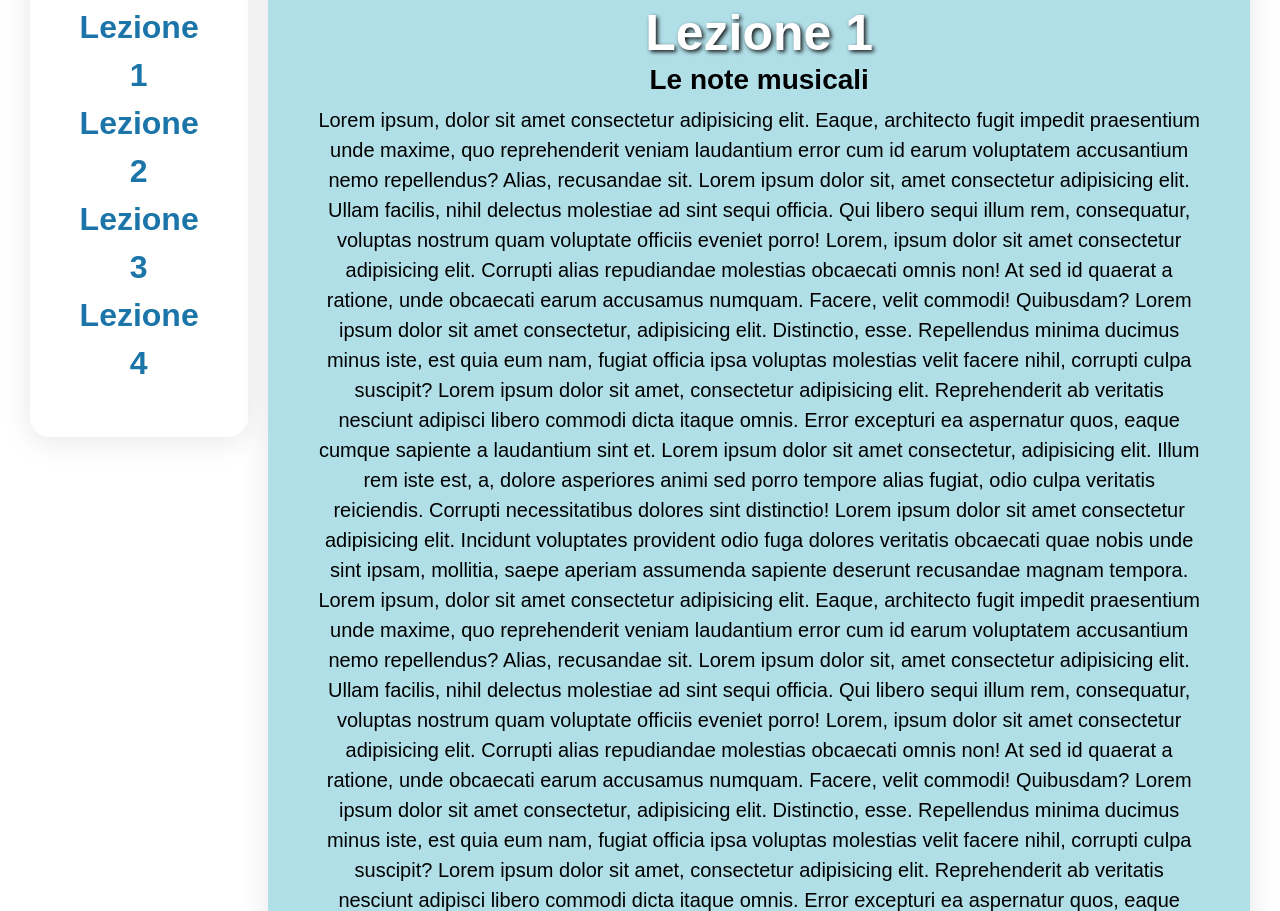
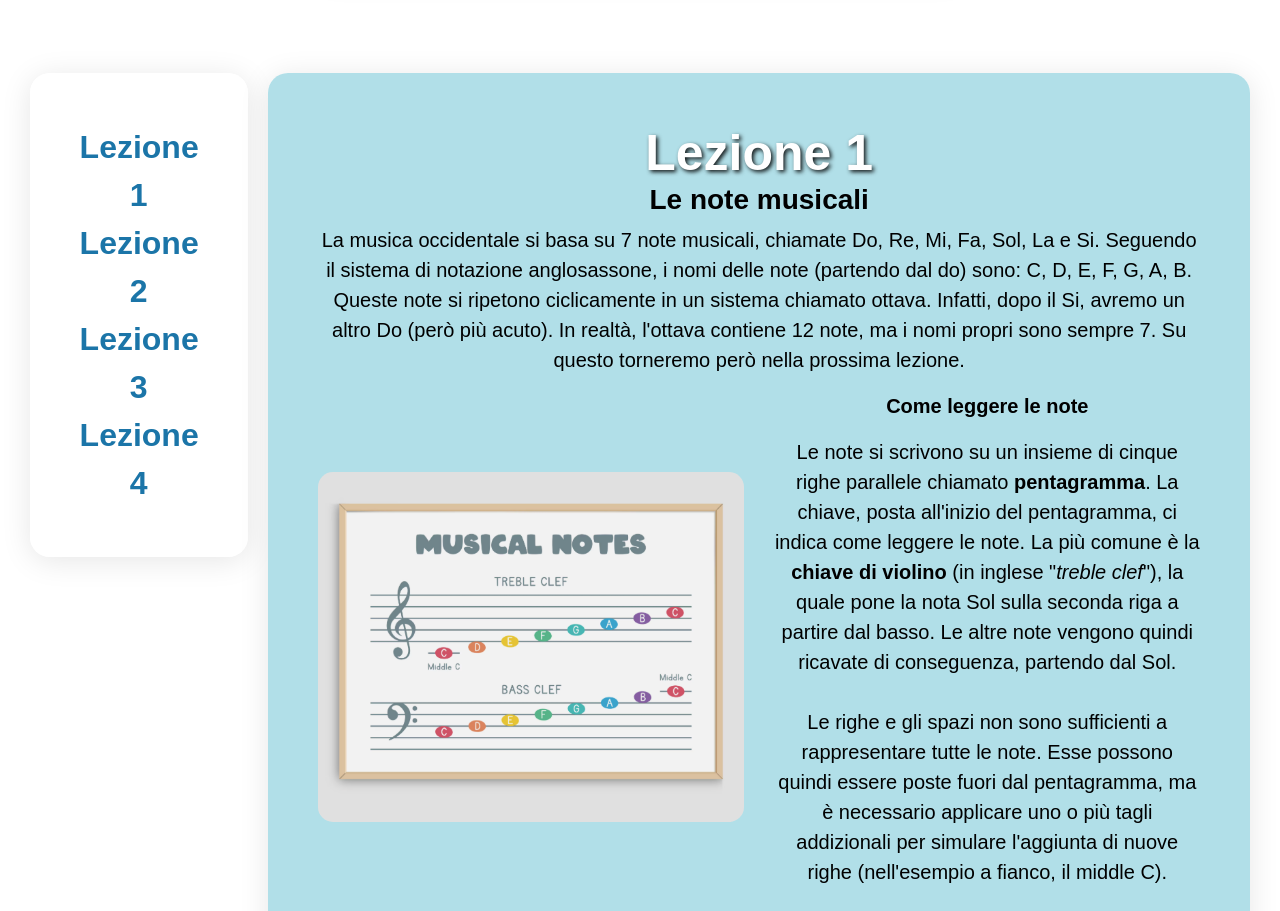
Before and after one commit to DaniloArrigoni/personal, a plain HTML site: page html/teoria/teoria.html in a window 1280 px wide. Shown: the part 962-1873 px from the top of the page. Drawn offline with Linux system fonts and the light colour scheme; files whose address does not match are found by name; a web font is replaced by a local one.

Commit message:
ver 0.9.4

```diff
--- a/css/style.css
+++ b/css/style.css
@@ -3,6 +3,7 @@
     font-family: 'Tuffy', sans-serif;
     box-sizing: border-box;
     scroll-behavior: smooth;
+    text-align: center;
 }
 
 .divisore{
@@ -36,6 +37,7 @@ img{
     box-shadow: 0 4px 30px rgba(0, 0, 0, 0.1);
     padding: 50px;
     color: rgb(0, 0, 0);
+    text-align: center;
 }
 .satin-white{
     background: rgba(255, 255, 255, 0.658); /* trasparenza */
@@ -45,6 +47,7 @@ img{
     box-shadow: 0 4px 30px rgba(0, 0, 0, 0.1);
     padding: 50px;
     color: rgb(0, 0, 0);
+    text-align: center;
 }
 
 .row {
@@ -52,6 +55,7 @@ img{
     flex-wrap: wrap;
     align-items: center;       /* Centra il testo verticalmente */
     justify-content: center;
+    text-align: center;
 }
 
 h1{
@@ -78,6 +82,7 @@ h3{
 }
 p{
     font-size: 20px;
+    text-align: center;
 }
 
 
@@ -97,7 +102,6 @@ main{
 
 .home-buttons{
     justify-content: center;
-    gap: 20px;
 }
 
 .home-buttons a{
@@ -120,7 +124,7 @@ main{
 
 .home-buttons a:hover {
     color: rgb(27, 117, 168);
-    font-size: 3em;
+    font-size: 2.8em;
     transition: 0.5s;
 }
 
@@ -250,10 +254,9 @@ footer {
 
 @media (min-width: 576px) {
 
-    *{
-        text-align: center;
-        justify-content: center;
-    }
+
+
+
 
     aside{
         margin-bottom: 20px;
--- a/html/teoria/teoria.html
+++ b/html/teoria/teoria.html
@@ -17,19 +17,19 @@
     <div class="container-fluid">
         <div class="background"></div>
         <header class="row">
-            <div class="col-lg-4 col-md-4 col-sm-12">
+            <div class="col-lg-4 col-md-12 col-sm-12">
                 <img src="..\..\img\logo.webp" alt="" id="logo-image">
             </div>
-            <div class="col-lg-2 col-md-2 col-sm-6">
+            <div class="col-lg-2 col-md-6 col-sm-6">
                 <a href="..\..\index.html"><b>Home</b></a>
             </div>
-            <div class="col-lg-2 col-md-2 col-sm-6">
+            <div class="col-lg-2 col-md-6 col-sm-6">
                 <a href=""><b>Teoria</b></a>
             </div>
-            <div class="col-lg-2 col-md-2 col-sm-6">
+            <div class="col-lg-2 col-md-6 col-sm-6">
                 <a href="..\quiz\quiz.html"><b>Quiz</b></a>
             </div>
-            <div class="col-lg-2 col-md-2 col-sm-6">
+            <div class="col-lg-2 col-md-6 col-sm-6">
                 <a href="..\contatti.html"><b>Contatti</b></a>
             </div>
         </header>
@@ -38,9 +38,13 @@
             <div class="divisore"></div>
             <div class="row">
                 <div class="col-lg-6 col-md-6 col-sm-12 satin">
-                    <p>Lorem ipsum, dolor sit amet consectetur adipisicing elit. Dolore quasi quia earum tempora enim
-                        eaque aliquid corporis modi, voluptas suscipit voluptate nam obcaecati veritatis quisquam
-                        architecto dignissimos voluptates minus optio.</p>
+                    <p>Di seguito troverai 4 brevi lezioni gratuite pensate per offrirti una base chiara e semplice di
+                        teoria musicale.
+                        Al termine delle lezioni, potrai mettere alla prova le tue conoscenze con un quiz
+                        interattivo.<br><br>
+
+                        Se hai dubbi, desideri ricevere approfondimenti personalizzati, oppure vuoi iscriverti ai nostri
+                        corsi, puoi compilare il form nella sezione <b>Contatti</b>: ti risponderemo il prima possibile!</p>
                 </div>
             </div>
             <div class="divisore"></div>
@@ -54,58 +58,35 @@
                 <div class="lezione col-lg-9 col-md-9 col-sm-12 satin" id="lezione-1">
                     <h2>Lezione 1</h2>
                     <h3>Le note musicali</h3>
-                    <p>Lorem ipsum, dolor sit amet consectetur adipisicing elit. Eaque, architecto fugit impedit
-                        praesentium unde maxime, quo reprehenderit veniam laudantium error cum id earum voluptatem
-                        accusantium nemo repellendus? Alias, recusandae sit. Lorem ipsum dolor sit, amet consectetur
-                        adipisicing elit. Ullam facilis, nihil delectus molestiae ad sint sequi officia. Qui libero
-                        sequi illum rem, consequatur, voluptas nostrum quam voluptate officiis eveniet porro! Lorem,
-                        ipsum dolor sit amet consectetur adipisicing elit. Corrupti alias repudiandae molestias
-                        obcaecati omnis non! At sed id quaerat a ratione, unde obcaecati earum accusamus numquam.
-                        Facere, velit commodi! Quibusdam? Lorem ipsum dolor sit amet consectetur, adipisicing elit.
-                        Distinctio, esse. Repellendus minima ducimus minus iste, est quia eum nam, fugiat officia ipsa
-                        voluptas molestias velit facere nihil, corrupti culpa suscipit? Lorem ipsum dolor sit amet,
-                        consectetur adipisicing elit. Reprehenderit ab veritatis nesciunt adipisci libero commodi dicta
-                        itaque omnis. Error excepturi ea aspernatur quos, eaque cumque sapiente a laudantium sint et.
-                        Lorem ipsum dolor sit amet consectetur, adipisicing elit. Illum rem iste est, a, dolore
-                        asperiores animi sed porro tempore alias fugiat, odio culpa veritatis reiciendis. Corrupti
-                        necessitatibus dolores sint distinctio! Lorem ipsum dolor sit amet consectetur adipisicing elit.
-                        Incidunt voluptates provident odio fuga dolores veritatis obcaecati quae nobis unde sint ipsam,
-                        mollitia, saepe aperiam assumenda sapiente deserunt recusandae magnam tempora.
-                        Lorem ipsum, dolor sit amet consectetur adipisicing elit. Eaque, architecto fugit impedit
-                        praesentium unde maxime, quo reprehenderit veniam laudantium error cum id earum voluptatem
-                        accusantium nemo repellendus? Alias, recusandae sit. Lorem ipsum dolor sit, amet consectetur
-                        adipisicing elit. Ullam facilis, nihil delectus molestiae ad sint sequi officia. Qui libero
-                        sequi illum rem, consequatur, voluptas nostrum quam voluptate officiis eveniet porro! Lorem,
-                        ipsum dolor sit amet consectetur adipisicing elit. Corrupti alias repudiandae molestias
-                        obcaecati omnis non! At sed id quaerat a ratione, unde obcaecati earum accusamus numquam.
-                        Facere, velit commodi! Quibusdam? Lorem ipsum dolor sit amet consectetur, adipisicing elit.
-                        Distinctio, esse. Repellendus minima ducimus minus iste, est quia eum nam, fugiat officia ipsa
-                        voluptas molestias velit facere nihil, corrupti culpa suscipit? Lorem ipsum dolor sit amet,
-                        consectetur adipisicing elit. Reprehenderit ab veritatis nesciunt adipisci libero commodi dicta
-                        itaque omnis. Error excepturi ea aspernatur quos, eaque cumque sapiente a laudantium sint et.
-                        Lorem ipsum dolor sit amet consectetur, adipisicing elit. Illum rem iste est, a, dolore
-                        asperiores animi sed porro tempore alias fugiat, odio culpa veritatis reiciendis. Corrupti
-                        necessitatibus dolores sint distinctio! Lorem ipsum dolor sit amet consectetur adipisicing elit.
-                        Incidunt voluptates provident odio fuga dolores veritatis obcaecati quae nobis unde sint ipsam,
-                        mollitia, saepe aperiam assumenda sapiente deserunt recusandae magnam tempora.
-                        Lorem ipsum, dolor sit amet consectetur adipisicing elit. Eaque, architecto fugit impedit
-                        praesentium unde maxime, quo reprehenderit veniam laudantium error cum id earum voluptatem
-                        accusantium nemo repellendus? Alias, recusandae sit. Lorem ipsum dolor sit, amet consectetur
-                        adipisicing elit. Ullam facilis, nihil delectus molestiae ad sint sequi officia. Qui libero
-                        sequi illum rem, consequatur, voluptas nostrum quam voluptate officiis eveniet porro! Lorem,
-                        ipsum dolor sit amet consectetur adipisicing elit. Corrupti alias repudiandae molestias
-                        obcaecati omnis non! At sed id quaerat a ratione, unde obcaecati earum accusamus numquam.
-                        Facere, velit commodi! Quibusdam? Lorem ipsum dolor sit amet consectetur, adipisicing elit.
-                        Distinctio, esse. Repellendus minima ducimus minus iste, est quia eum nam, fugiat officia ipsa
-                        voluptas molestias velit facere nihil, corrupti culpa suscipit? Lorem ipsum dolor sit amet,
-                        consectetur adipisicing elit. Reprehenderit ab veritatis nesciunt adipisci libero commodi dicta
-                        itaque omnis. Error excepturi ea aspernatur quos, eaque cumque sapiente a laudantium sint et.
-                        Lorem ipsum dolor sit amet consectetur, adipisicing elit. Illum rem iste est, a, dolore
-                        asperiores animi sed porro tempore alias fugiat, odio culpa veritatis reiciendis. Corrupti
-                        necessitatibus dolores sint distinctio! Lorem ipsum dolor sit amet consectetur adipisicing elit.
-                        Incidunt voluptates provident odio fuga dolores veritatis obcaecati quae nobis unde sint ipsam,
-                        mollitia, saepe aperiam assumenda sapiente deserunt recusandae magnam tempora.
-                    </p>
+                    <div class="row">
+                        <div class="col-12">
+                            <p>La musica occidentale si basa su 7 note musicali, chiamate Do, Re, Mi, Fa, Sol, La e Si.
+                                Seguendo il sistema di notazione anglosassone, i nomi delle note (partendo dal do) sono:
+                                C, D, E, F, G, A, B. Queste note si ripetono ciclicamente in un sistema chiamato ottava.
+                                Infatti, dopo il Si, avremo un altro Do (però più acuto). In realtà, l'ottava contiene
+                                12 note, ma i nomi propri sono sempre 7. Su questo torneremo però nella prossima
+                                lezione. </p>
+                        </div>
+                    </div>
+                    <div class="row">
+                        <div class="col-lg-6 col-md-6 col-sm-6">
+                            <img src="..\..\img\note.png" alt="" style="border-radius: 15px; width: 100%;">
+                        </div>
+                        <div class="col-lg-6 col-md-6 col-sm-6">
+                            <p><b>Come leggere le note</b></p>
+                            <p>Le note si scrivono su un insieme di cinque righe parallele chiamato <b>pentagramma</b>.
+                                La
+                                chiave, posta all'inizio del pentagramma, ci indica come leggere le note. La più comune
+                                è la <b>chiave di violino</b> (in inglese "<i>treble clef</i>"), la quale pone la nota
+                                Sol sulla seconda riga a partire dal
+                                basso. Le altre note vengono quindi ricavate di conseguenza, partendo dal Sol. <br><br>
+                                Le righe e gli spazi non sono sufficienti a rappresentare tutte le note. Esse possono
+                                quindi essere poste fuori dal pentagramma, ma è necessario applicare uno o più tagli
+                                addizionali per
+                                simulare l'aggiunta di nuove righe (nell'esempio a fianco, il middle C).
+                            </p>
+                        </div>
+                    </div>
                 </div>
             </div>
             <div class="divisore"></div>
@@ -293,8 +274,8 @@
             </div>
             <div class="divisore"></div>
             <div class="row">
-                <div class="col-12">
-                    <h3><a href="#logo-image">Torna all'inizio</a></h3>
+                <div class="col-12 home-buttons">
+                    <a href="#logo-image"><b>Torna all'inizio</b></a>
                 </div>
             </div>
         </main>
```
Also changed, not shown: html/contatti.html (+5 -5 lines), html/quiz/quiz.html (+13 -12 lines), index.html (+8 -8 lines), ._index.html (added), css/._style.css, html/._contatti.html, html/quiz/._quiz.html, html/teoria/._teoria.html, img/background.jpg (deleted), img/background2.jpg (deleted), img/note.png (added), img/quiz.jpg (deleted), img/violin.webp (deleted), 1 other file.
